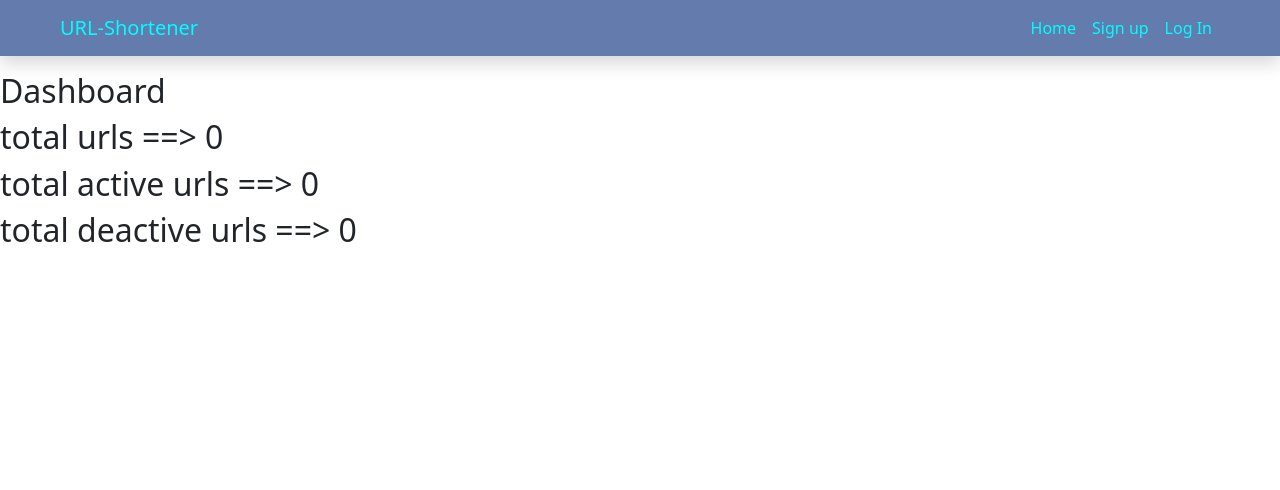
After one commit to MahmudJewel/Django-URL_shortener, a Django app: page /user/dashboard/7 in a window 1280 px wide. The commit adds this page. Shown: the top 490 px of the page. Run offline with Django 4.2, Linux system fonts and the light colour scheme; data comes from the database, SQL or seed files in the repository; both versions use the stored data as it was after the commit; some libraries are stand-ins or nearby versions.

Commit message:
user & admin statistics added

```diff
--- a/subscriber/urls.py
+++ b/subscriber/urls.py
@@ -1,5 +1,5 @@
 from django.urls import path, include
-from .views import customerSignup
+from .views import customerSignup, dashboard
 from django.contrib.auth.views import LoginView, LogoutView
 
 appname = "subscriber"
@@ -8,4 +8,5 @@ urlpatterns = [
     path('signup', customerSignup, name='customerSignup'),
     path('login', LoginView.as_view(template_name='customer/login.html'), name='login'),
     path('logout', LogoutView.as_view(template_name='customer/logout.html'), name='logout'),
+    path('dashboard/<int:pk>', dashboard, name='dashboard')
 ]
--- a/subscriber/views.py
+++ b/subscriber/views.py
@@ -5,6 +5,7 @@ from django.contrib import messages
 from django.contrib.auth.decorators import login_required, user_passes_test
 
 from subscriber import forms as CFORM
+from urlShortener.models import ShortURLS
 # Create your views here.
 
 def customerSignup(request):
@@ -24,3 +25,25 @@ def customerSignup(request):
 		'RegisterForm': RegisterForm,
 	}
 	return render(request, 'customer/signup.html',context)
+
+# statistics
+def dashboard(request, pk):
+	template = 'customer/dashboard.html'
+	context = {}
+	all_urls = ShortURLS.objects.filter(user_id=pk)
+	if request.user.is_superuser:
+		all_urls = ShortURLS.objects.all()
+
+	total_urls = all_urls.count()
+	active_urls = all_urls.filter(is_deleted=False)
+	deactive_urls = all_urls.filter(is_deleted=True)
+
+	total_active_urls = active_urls.count()
+	total_deactive_urls = deactive_urls.count()
+	# print(total_url)
+	context['total_urls'] = total_urls
+	context['active_urls'] = active_urls
+	context['deactive_urls'] = deactive_urls
+	context['total_active_urls'] = total_active_urls
+	context['total_deactive_urls'] = total_deactive_urls
+	return render(request, template, context )
--- a/templates/base.html
+++ b/templates/base.html
@@ -88,7 +88,7 @@
                   {% if '/dashboard' in request.path %}
                   active
                   {% endif %}
-                " style="color: aqua" href="#">Dashboard</a>
+                " style="color: aqua" href="/user/dashboard/{{ user.id }}">Dashboard</a>
           </li>
           <li class="nav-item">
             <a class="
--- /dev/null
+++ b/templates/customer/dashboard.html
@@ -0,0 +1,8 @@
+{% extends 'base.html' %}
+{% block content %}
+<h2>Dashboard</h2>
+<h2>total urls ==> {{ total_urls }}</h2>
+<h2>total active urls ==> {{ total_active_urls }}</h2>
+<h2>total deactive urls ==> {{ total_deactive_urls }}</h2>
+
+{% endblock %}
```
Also changed, not shown: db.sqlite3.
